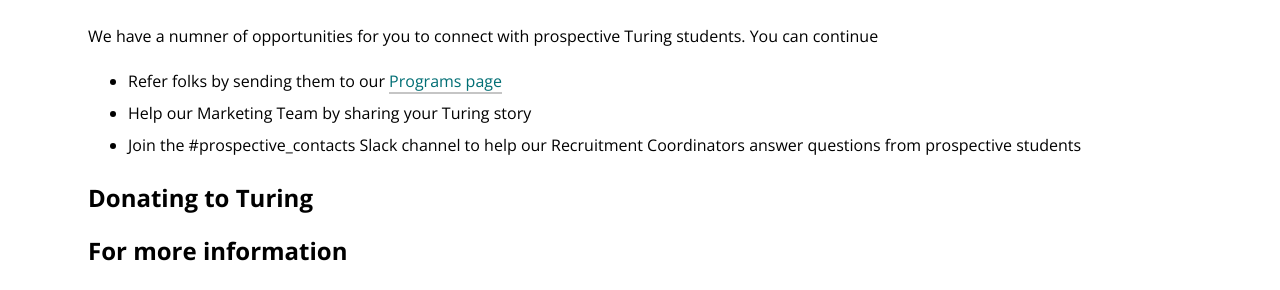
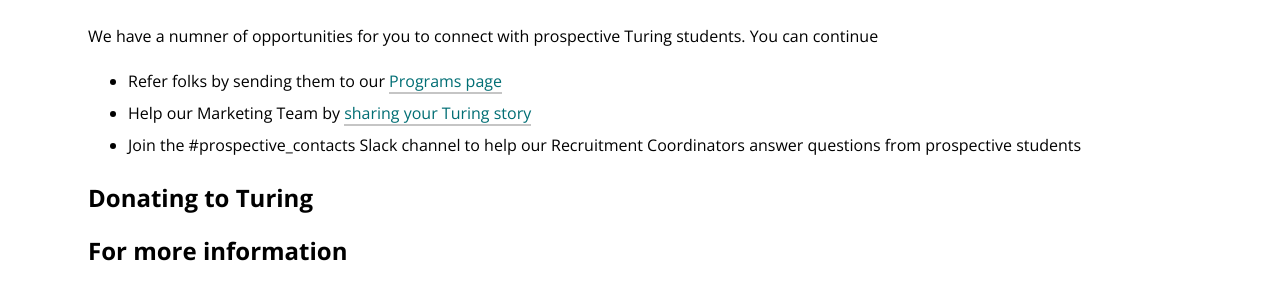
Before and after one commit to turingschool/alumni-site, a Jekyll site: the page built from volunteer.md, in a window 1280 px wide and 900 px high, scrolled down 1693 px. Shown: the part 379-669 px from the top of the window. Built offline with Jekyll 4.4.1, drawn with Linux system fonts in a browser that asks for light colours; nearby versions of some CDN libraries; comment, search, counter and statistics services are not loaded; part of the change alters nothing that is shown.

```diff
--- a/volunteer.md
+++ b/volunteer.md
@@ -65,7 +65,7 @@ Mentors are also provided with ongoing support through collaboration with their
 ## Recruitment and Admissions
 We have a numner of opportunities for you to connect with prospective Turing students. You can continue
 * Refer folks by sending them to our [Programs page](https://turing.edu/programs)
-* Help our Marketing Team by sharing your Turing story
+* Help our Marketing Team by [sharing your Turing story](https://docs.google.com/forms/d/e/1FAIpQLScoiT6jO4W1xneJLOmWySEj4CH5g8d9wS4Tmsj2KQF_mrp3jA/viewform)
 * Join the #prospective_contacts Slack channel to help our Recruitment Coordinators answer questions from prospective students
 
 ## Donating to Turing
```
